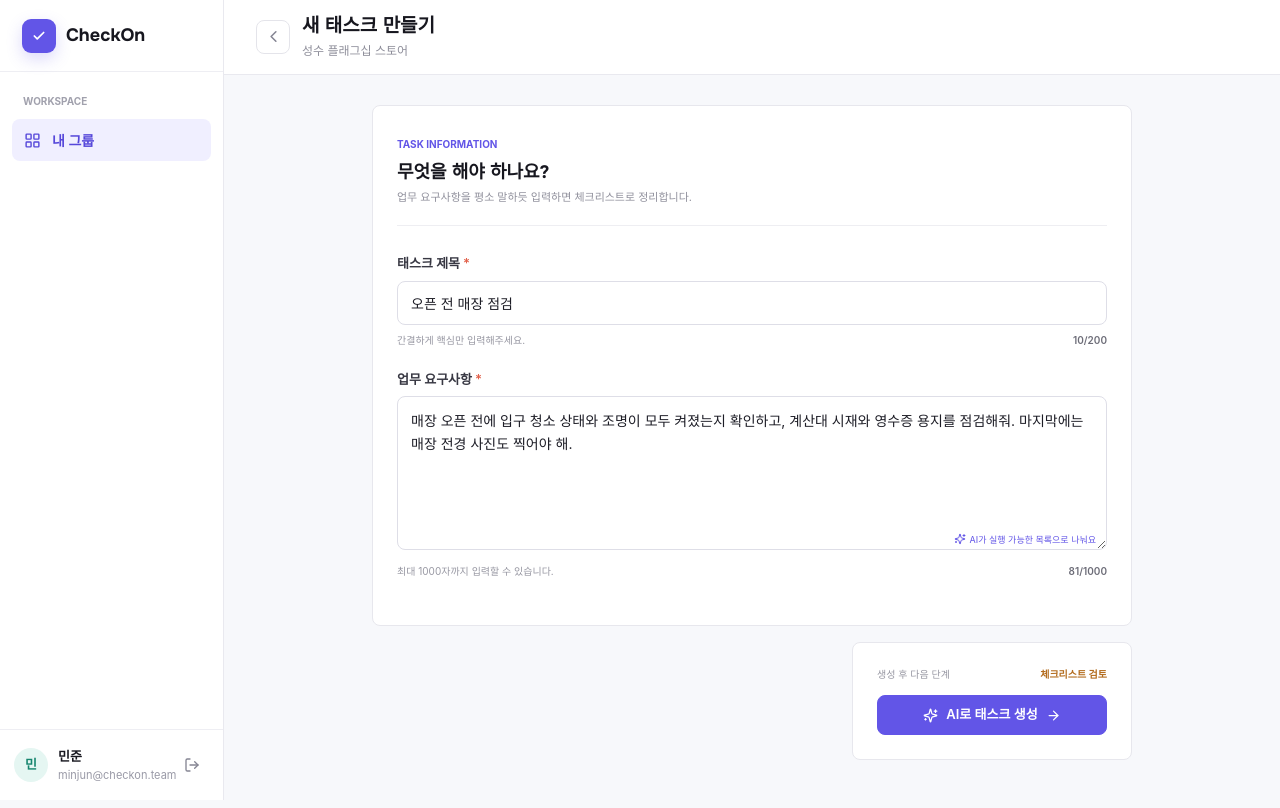
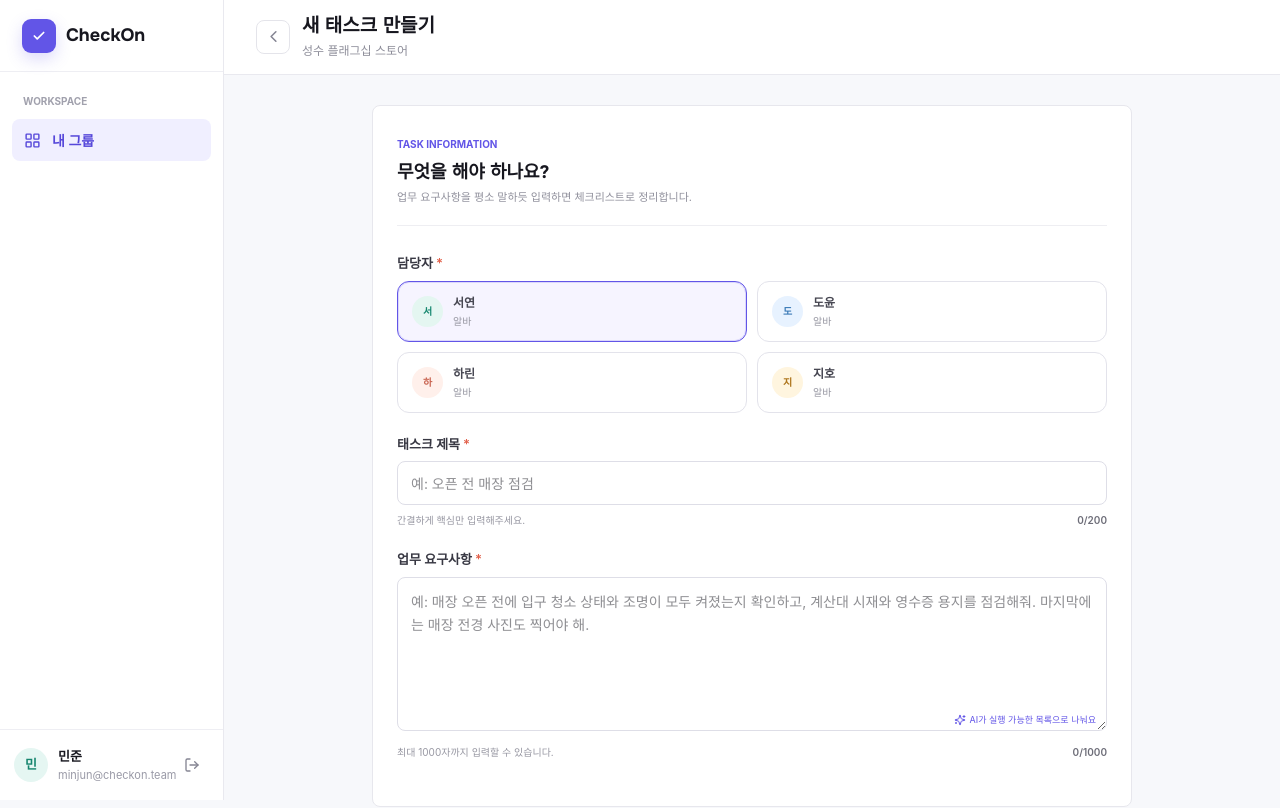
Before and after one commit to KTB4-AI-HACKATHON-11/front, a React (Vite) app: page /groups/1/tasks/new in a window 1280 px wide. Shown: the top 808 px of the page. Built offline with nearby package versions, Linux system fonts and the light colour scheme.

Commit message:
feat: 담당자 지정을 텍스트 입력이 아닌 버튼 클릭으로 수정

```diff
--- a/src/app/pages/taskCreate/TaskCreatePage.css
+++ b/src/app/pages/taskCreate/TaskCreatePage.css
@@ -23,6 +23,28 @@
 .task-create-field { margin-bottom: 22px; }
 .task-create-field__meta { display: flex; align-items: center; justify-content: space-between; gap: 12px; margin-top: 8px; color: #9797a2; font-size: 10px; }
 .task-create-field__meta strong { color: #6d6d78; font-size: 10px; font-weight: 600; }
+.task-create-assignees { display: grid; grid-template-columns: repeat(2, minmax(0, 1fr)); gap: 10px; }
+.task-create-assignee {
+  display: grid;
+  grid-template-columns: auto 1fr;
+  column-gap: 10px;
+  row-gap: 2px;
+  align-items: center;
+  padding: 12px 14px;
+  border: 1px solid #e3e3eb;
+  border-radius: 12px;
+  background: #ffffff;
+  text-align: left;
+  transition: border-color 160ms ease, background-color 160ms ease, box-shadow 160ms ease;
+}
+.task-create-assignee strong { color: #474752; font-size: 12px; }
+.task-create-assignee small { color: #9797a2; font-size: 10px; }
+.task-create-assignee .member-avatar { grid-row: 1 / span 2; }
+.task-create-assignee.is-selected {
+  border-color: #6255e7;
+  background: #f6f4ff;
+  box-shadow: inset 0 0 0 1px rgba(98, 85, 231, 0.18);
+}
 
 .task-create-form__error { margin: 0; padding: 10px 12px; border: 1px solid #f3c6c6; border-radius: 8px; background: #fdf2f2; color: #c23a3a; font-size: 11px; }
 
@@ -65,5 +87,6 @@
 }
 
 @media (max-width: 660px) {
+  .task-create-assignees { grid-template-columns: 1fr; }
   .task-create-side { grid-template-columns: 1fr; }
 }
--- a/src/app/pages/taskCreate/TaskCreatePage.jsx
+++ b/src/app/pages/taskCreate/TaskCreatePage.jsx
@@ -4,14 +4,22 @@ import { useParams } from "react-router";
 import AppShell from "../../components/AppShell";
 import { ApiError } from "../../api/client";
 import { generateTaskChecklist } from "../../api/taskApi";
+import { members } from "../../data/mockData";
 import "./TaskCreatePage.css";
 
 const TASK_TITLE_MAX_LENGTH = 200;
 const TASK_MESSAGE_MAX_LENGTH = 1000;
+const TASK_TITLE_PLACEHOLDER = "예: 오픈 전 매장 점검";
+const TASK_MESSAGE_PLACEHOLDER =
+  "예: 매장 오픈 전에 입구 청소 상태와 조명이 모두 켜졌는지 확인하고, 계산대 시재와 영수증 용지를 점검해줘. 마지막에는 매장 전경 사진도 찍어야 해.";
 
-function validateTaskCreateForm({ title, message }) {
+function validateTaskCreateForm({ title, message, assigneeId }) {
   const trimmedTitle = title.trim();
   const trimmedMessage = message.trim();
+
+  if (!assigneeId) {
+    return "담당자를 선택해주세요.";
+  }
 
   if (!trimmedTitle) {
     return "태스크 제목을 입력해주세요.";
@@ -34,10 +42,10 @@ function validateTaskCreateForm({ title, message }) {
 
 export default function TaskCreatePage({ user }) {
   const { groupId } = useParams();
-  const [title, setTitle] = useState("오픈 전 매장 점검");
-  const [message, setMessage] = useState(
-    "매장 오픈 전에 입구 청소 상태와 조명이 모두 켜졌는지 확인하고, 계산대 시재와 영수증 용지를 점검해줘. 마지막에는 매장 전경 사진도 찍어야 해."
-  );
+  const workerMembers = members.filter((member) => member.role === "WORKER");
+  const [assigneeId, setAssigneeId] = useState(workerMembers[0]?.id ?? "");
+  const [title, setTitle] = useState("");
+  const [message, setMessage] = useState("");
   const [isGenerating, setIsGenerating] = useState(false);
   const [errorMessage, setErrorMessage] = useState("");
   const [generatedChecklist, setGeneratedChecklist] = useState(null);
@@ -46,7 +54,7 @@ export default function TaskCreatePage({ user }) {
     event.preventDefault();
     if (isGenerating) return;
 
-    const nextErrorMessage = validateTaskCreateForm({ title, message });
+    const nextErrorMessage = validateTaskCreateForm({ title, message, assigneeId });
     if (nextErrorMessage) {
       setErrorMessage(nextErrorMessage);
       return;
@@ -64,7 +72,10 @@ export default function TaskCreatePage({ user }) {
         title: title.trim(),
         message: message.trim(),
       });
-      setGeneratedChecklist(result);
+      setGeneratedChecklist({
+        ...result,
+        assigneeName: workerMembers.find((member) => member.id === assigneeId)?.name ?? "",
+      });
     } catch (error) {
       setErrorMessage(
         error instanceof ApiError
@@ -124,12 +135,32 @@ export default function TaskCreatePage({ user }) {
                 <p>업무 요구사항을 평소 말하듯 입력하면 체크리스트로 정리합니다.</p>
               </div>
               <div className="task-create-field">
+                <label className="field-label">담당자<span className="field-label__required">*</span></label>
+                <div className="task-create-assignees" role="radiogroup" aria-label="담당자 선택">
+                  {workerMembers.map((member) => (
+                    <button
+                      key={member.id}
+                      type="button"
+                      className={`task-create-assignee ${assigneeId === member.id ? "is-selected" : ""}`}
+                      onClick={() => setAssigneeId(member.id)}
+                      disabled={isGenerating}
+                      aria-pressed={assigneeId === member.id}
+                    >
+                      <span className={`member-avatar member-avatar--${member.color}`}>{member.initial}</span>
+                      <strong>{member.name}</strong>
+                      <small>알바</small>
+                    </button>
+                  ))}
+                </div>
+              </div>
+              <div className="task-create-field">
                 <label className="field-label" htmlFor="task-title">태스크 제목<span className="field-label__required">*</span></label>
                 <input
                   className="text-input"
                   id="task-title"
                   value={title}
                   onChange={(event) => setTitle(event.target.value)}
+                  placeholder={TASK_TITLE_PLACEHOLDER}
                   maxLength={TASK_TITLE_MAX_LENGTH}
                   required
                   disabled={isGenerating}
@@ -147,6 +178,7 @@ export default function TaskCreatePage({ user }) {
                     id="task-prompt"
                     value={message}
                     onChange={(event) => setMessage(event.target.value)}
+                    placeholder={TASK_MESSAGE_PLACEHOLDER}
                     maxLength={TASK_MESSAGE_MAX_LENGTH}
                     required
                     disabled={isGenerating}
```
